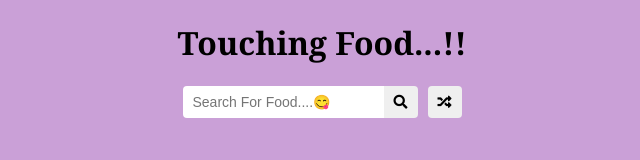
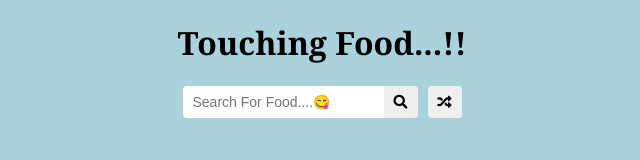
Before and after one commit to ishikaverma17/fav_meal, a plain HTML site: page Fvrtmeal/index.html in a window 1280 px wide. Shown: the whole page, without its empty margins (318-958 px from the left). Drawn offline with Linux system fonts and the light colour scheme.

Commit message:
Change bg color

```diff
--- a/Fvrtmeal/style.css
+++ b/Fvrtmeal/style.css
@@ -3,7 +3,7 @@
 }
 
 body{
-    background-color: rgba(136, 42, 165, 0.442);
+    background-color: rgba(62, 155, 179, 0.442);
     color:black;
     font-family: Georgia, 'Times New Roman', Times, serif;
     margin: 0;
```
